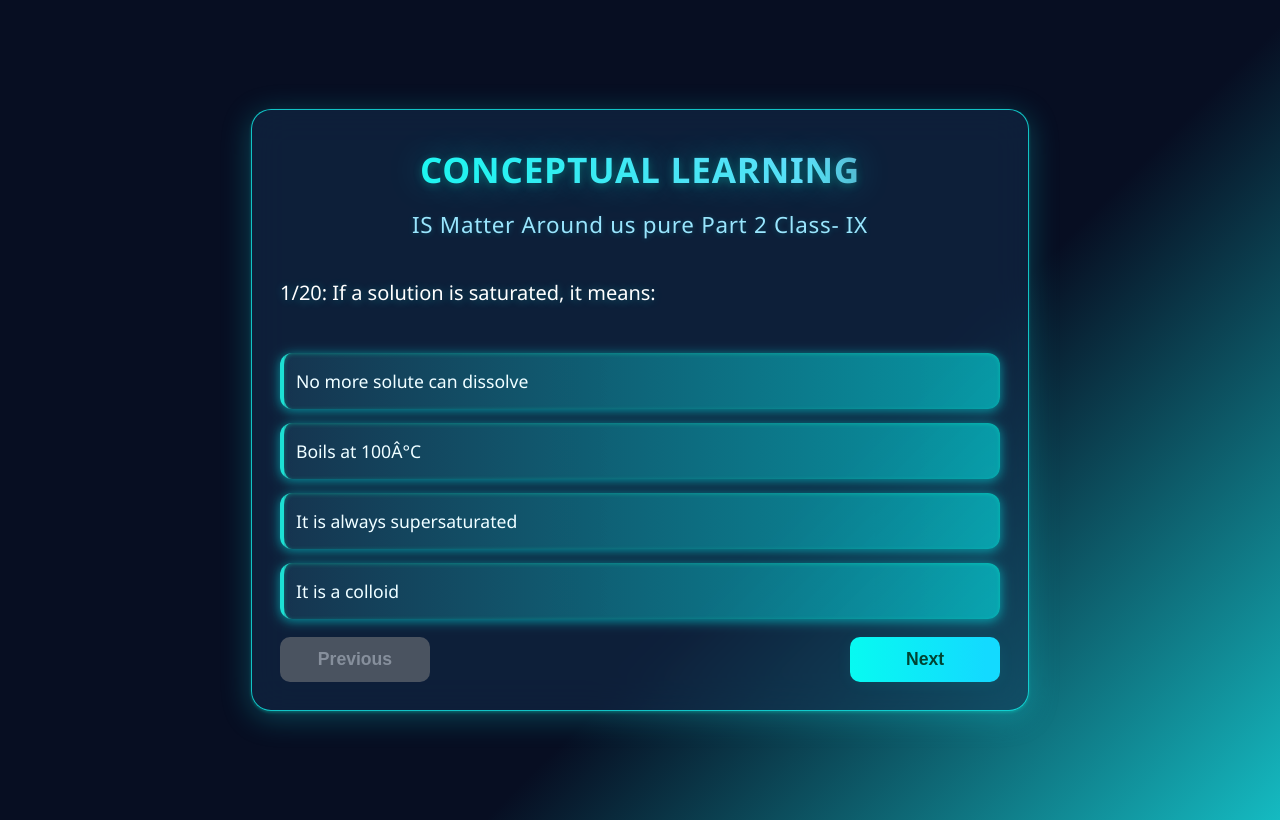
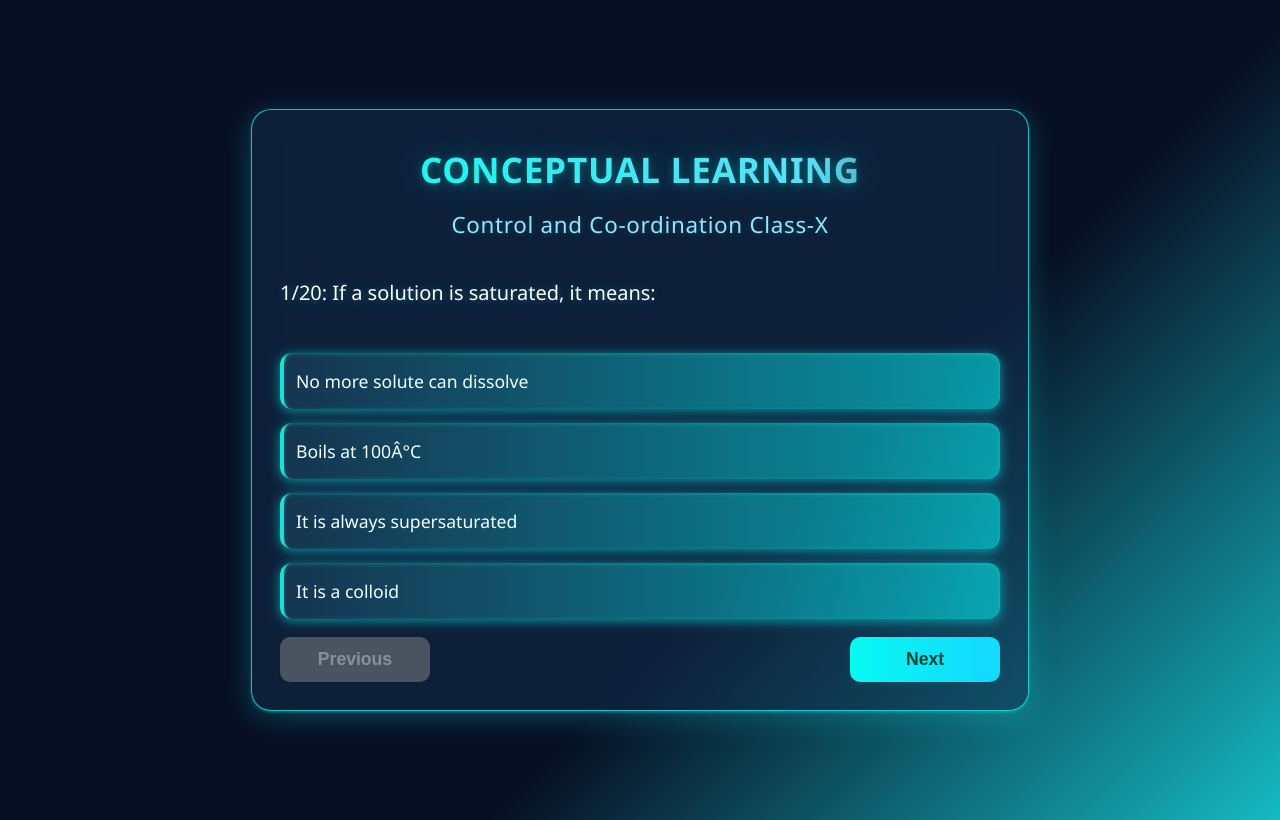
Before and after one commit to conceptuallearning/conceptual, a plain HTML site: page is_matter_around_us_pure_2/index.html in a window 1280 px wide. Drawn offline with nearby package versions, Linux system fonts and the light colour scheme.

Commit message:
index.html

```diff
--- a/is_matter_around_us_pure_2/index.html
+++ b/is_matter_around_us_pure_2/index.html
@@ -312,7 +312,7 @@
   <script>
     // ========== CONFIG ==========
     const QUESTIONS_PER_SESSION = 20;
-    const QUIZ_TOPIC = "IS Matter Around us pure Part 2 Class- IX"; // Change this for each quiz!
+    const QUIZ_TOPIC = "Control and Co-ordination Class-X"; // Change this for each quiz!
 
     // ========== GLOBALS ==========
     let bank = [], quiz = [], idx = 0, score = 0, answerRecord = [];
@@ -524,5 +524,4 @@
     }
   </script>
 </body>
-
 </html>
```
